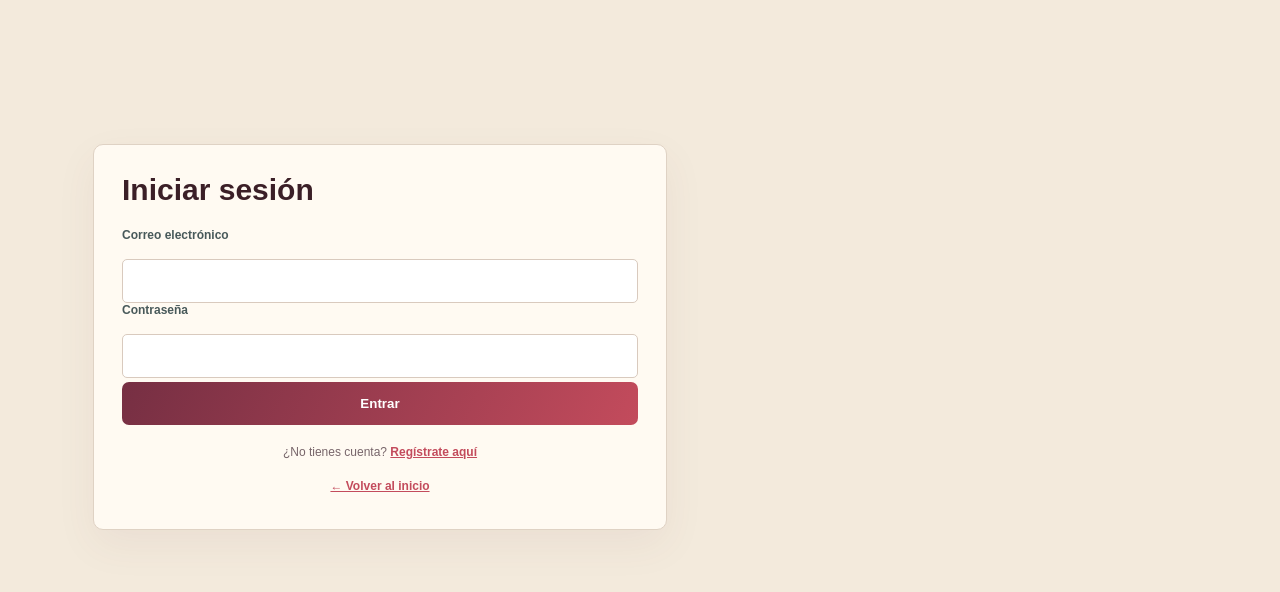
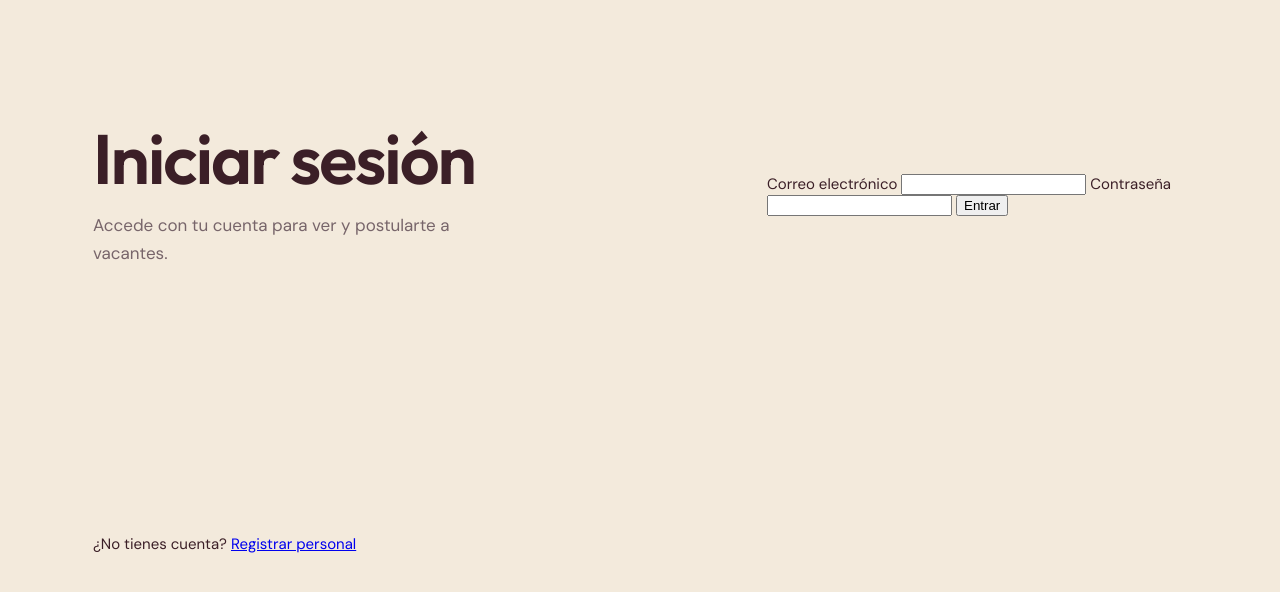
Before and after one commit to samantha-jocelyn-22/upowork-api, a Flask app: template templates/login.html in a window 1280 px wide. Shown: the part 76-668 px from the top of the page. Run offline with Flask 3, Linux system fonts and the light colour scheme; the template is opened without the code that fills it, so the values that code supplies are empty.

Commit message:
Revamp login.html with enhanced layout and features
Updated the login page with improved structure and error handling.

```diff
--- a/templates/login.html
+++ b/templates/login.html
@@ -3,36 +3,45 @@
 <head>
   <meta charset="UTF-8">
   <meta name="viewport" content="width=device-width, initial-scale=1.0">
+  <meta name="description" content="Inicia sesión en UPOwork.">
   <title>UPOwork | Iniciar sesión</title>
-  <link rel="stylesheet" href="/static/styles.css">
+  <link rel="stylesheet" href="/styles.css">
+  <link rel="preconnect" href="https://fonts.googleapis.com">
+  <link rel="preconnect" href="https://fonts.gstatic.com" crossorigin>
+  <link href="https://fonts.googleapis.com/css2?family=DM+Sans:wght@400;500;600;700&family=Outfit:wght@500;600;700&display=swap" rel="stylesheet">
 </head>
 <body class="login-page">
   <header class="site-header">
     <a class="brand" href="/">
-      <img class="brand-logo" src="/static/upowork-logo.svg" alt="UPOwork">
+      <img class="brand-logo" src="/upowork-logo.svg" alt="UPOwork">
     </a>
   </header>
 
   <main class="login-main section-shell">
-    <div class="login-card">
+    <div class="login-heading">
       <h1>Iniciar sesión</h1>
-      <form id="login-form" class="login-form">
-        <input type="hidden" name="role" value="student">
+      <p>Accede con tu cuenta para ver y postularte a vacantes.</p>
+    </div>
 
-        <label>Correo electrónico</label>
-        <input type="email" name="email" required>
+    {% if error %}
+    <p class="error-box">{{ error }}</p>
+    {% endif %}
 
-        <label>Contraseña</label>
-        <input type="password" name="password" required>
+    <form action="/login" method="POST" class="form-box">
+      <input type="hidden" name="csrf_token" value="{{ csrf_token() }}">
 
-        <button type="submit" class="button login-button">Entrar</button>
-      </form>
+      <label>Correo electrónico</label>
+      <input type="email" name="email" required class="form-input">
 
-      <p class="login-help">¿No tienes cuenta? <a href="/registro-personal">Regístrate aquí</a></p>
-      <p class="login-help"><a href="/">← Volver al inicio</a></p>
-    </div>
+      <label>Contraseña</label>
+      <input type="password" name="password" required class="form-input">
+
+      <button type="submit" class="btn-primary">Entrar</button>
+    </form>
+
+    <p class="login-helper">
+      ¿No tienes cuenta? <a href="/registro-personal">Registrar personal</a>
+    </p>
   </main>
-
-  <script src="/static/script.js"></script>
 </body>
 </html>
```
